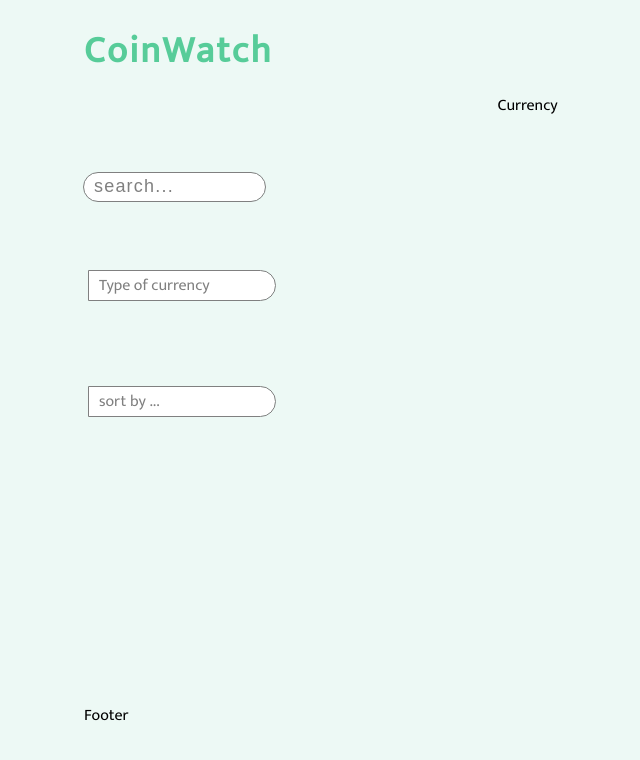
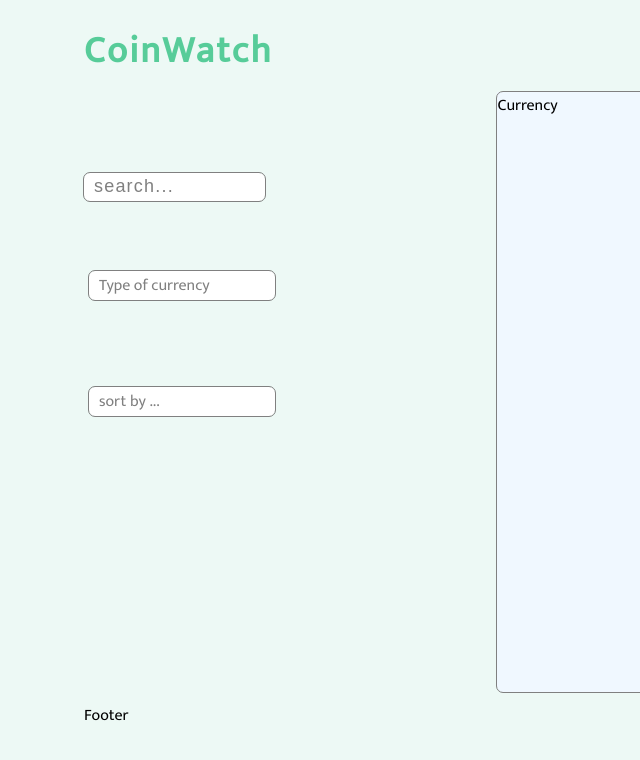
Before and after one commit to hrutik7/zapit, a Next.js app: page / in a window 1280 px wide. Shown: the top 760 px of the page, without its empty margins (36-676 px from the left). Built offline with nearby package versions, Linux system fonts and the light colour scheme.

Commit message:
currency container outline styled

```diff
--- a/src/components/currencies/Currency.jsx
+++ b/src/components/currencies/Currency.jsx
@@ -1,8 +1,8 @@
-import React from 'react'
-
+import React,{useeffect} from 'react'
+import styles from '../../styles/currency.module.css'
 const Currency = () => {
   return (
-    <div>Currency</div>
+    <div className={styles.currency}>Currency</div>
   )
 }
 
--- a/src/styles/Home.module.css
+++ b/src/styles/Home.module.css
@@ -19,7 +19,10 @@
   }
 
   .currency{
-    grid-area : currency
+    grid-area : currency;
+    background-color: aliceblue;
+    outline: 1px solid grey !important;
+    border-radius: 6px;
   }
 
   .footer{
--- a/src/styles/currency.module.css
+++ b/src/styles/currency.module.css
@@ -0,0 +1,4 @@
+.currency{
+    background-color: aliceblue;
+
+}
--- a/src/styles/sidemenu.module.css
+++ b/src/styles/sidemenu.module.css
@@ -13,9 +13,9 @@
   padding: 10px;
   background: white;
   border: none;
-  border-radius: 3px;
+  border-radius: 6px;
   outline: 1px solid grey !important;
-  border-radius: 50px;
+  border-radius: 6px;
   height: 8px;
   margin-top: 20%;
   width: 40%;
@@ -30,9 +30,9 @@
   padding: 10px;
   background: #c7f9cc;
   border: none;
-  border-radius: 3px;
+  border-radius: 6px;
   outline: 1px solid #57cc99 !important;
-  border-radius: 50px;
+  border-radius: 6px;
   height: 8px;
   margin-top: 20%;
 }
@@ -66,8 +66,8 @@
   align-content: flex-start;
   /* height: 21px; */
   margin-left: -35px;
-  border-top-right-radius: 30px;
-  border-bottom-right-radius: 30px;
+  border-radius: 6px;
+  border-radius: 6px;
   color: grey;
   line-height: 29px;
   outline: 1px solid grey !important;
```
